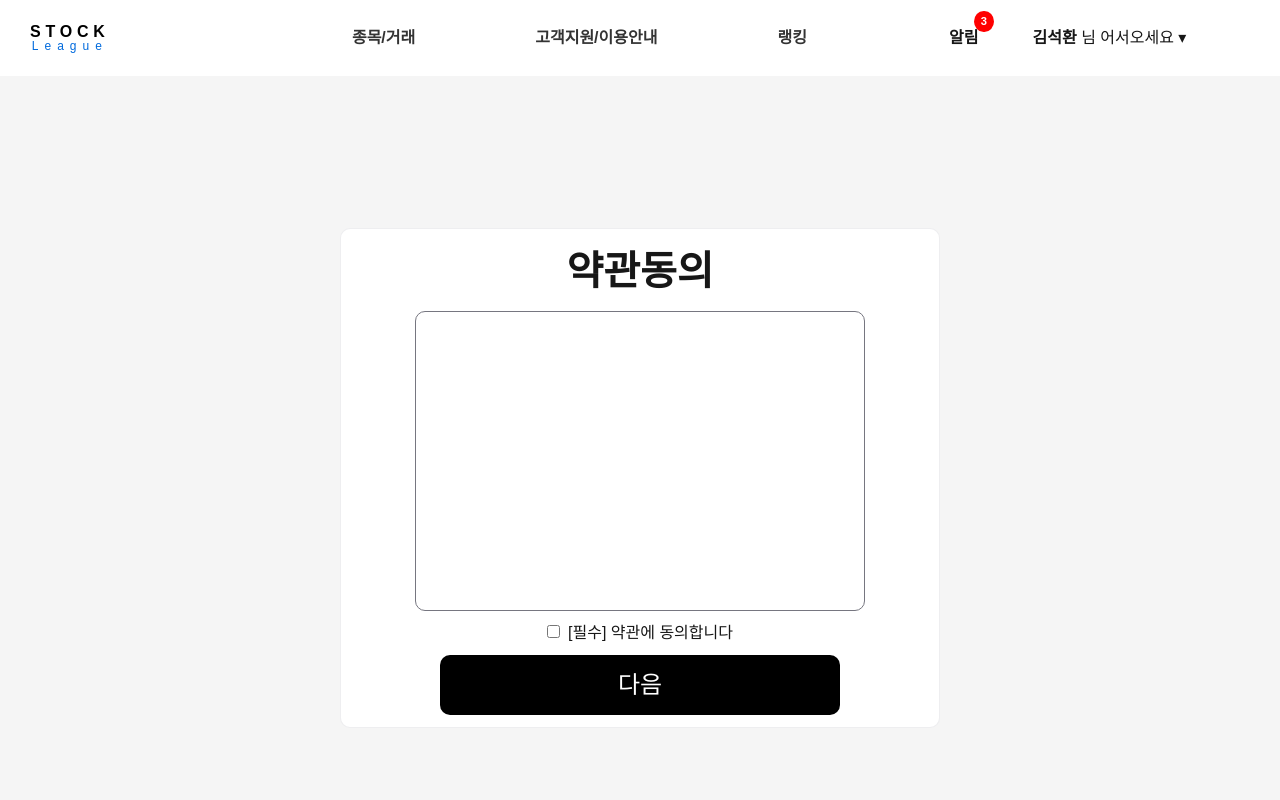
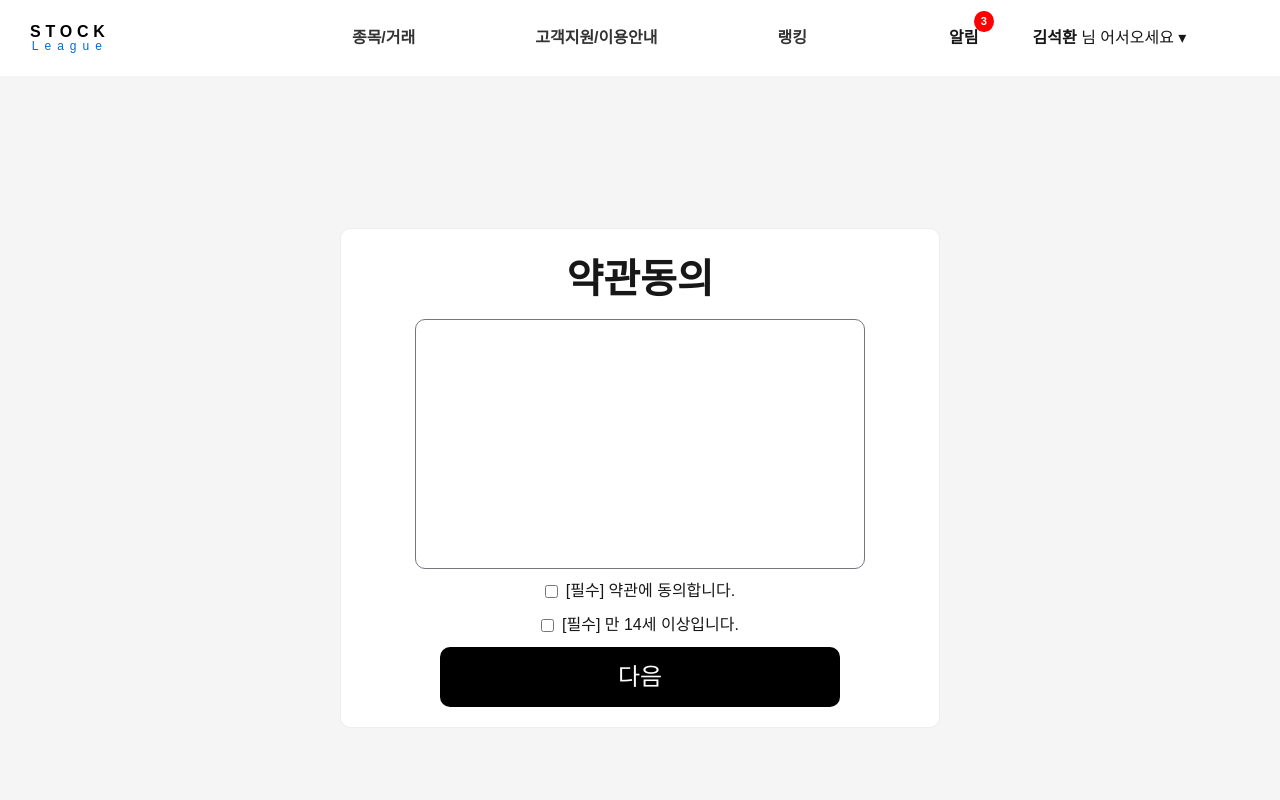
Before and after one commit to kimchanyoo/StockLeague, a Next.js app: page /auth/terms in a window 1280 px wide. Shown: the top 800 px of the page. Built offline with nearby package versions, Linux system fonts and the light colour scheme; some icons are missing.

Commit message:
fix: login-page components 구조 수정 및 약관동의 수정

```diff
--- a/src/app/auth/terms/page.tsx
+++ b/src/app/auth/terms/page.tsx
@@ -35,7 +35,17 @@ export default function Terms() {
                 onChange={handleCheckboxChange}
                 className="mr-2"
               />
-              <label htmlFor="agree">[필수] 약관에 동의합니다</label>
+              <label htmlFor="agree">[필수] 약관에 동의합니다.</label>
+            </div>
+            <div className="agreeBox">
+              <input
+                type="checkbox"
+                id="agree"
+                checked={isAgreed}
+                onChange={handleCheckboxChange}
+                className="mr-2"
+              />
+              <label htmlFor="agree">[필수] 만 14세 이상입니다.</label>
             </div>
             <NextButton text="다음" onClick={handleNextClick} disabled={!isAgreed}/>
         </div>
--- a/src/app/auth/terms/terms.css
+++ b/src/app/auth/terms/terms.css
@@ -32,7 +32,12 @@
 
 .termsContent {
     width: 450px;
-    height: 300px;
+    height: 250px;
     border: 1px solid #767680;
     border-radius: 10px;
 }
+.agreeBox {
+    display: flex;
+    align-items: center;
+    justify-content: center;
+}
--- a/src/app/components/NextButton.tsx
+++ b/src/app/components/NextButton.tsx
@@ -4,20 +4,22 @@ import React from "react";
 import styles from "@/app/styles/components/NextButton.module.css";
 
 interface NextButtonProps {
-  text: string;  // 버튼에 표시될 텍스트
-  onClick?: () => void;  // 클릭 이벤트 핸들러 (필수 아님)
-  className?: string;  // 추가 스타일 (선택)
-  disabled?: boolean; // 비활성화 여부 추가
+  text: string; // 버튼에 표시될 텍스트
+  onClick?: () => void; // 클릭 이벤트 핸들러 (선택)
+  className?: string; // 추가 스타일 (선택)
+  disabled?: boolean; // 비활성화 여부 (선택)
 }
 
-export default function NextButton({ text, onClick, className, disabled=false }: NextButtonProps) {
+const NextButton: React.FC<NextButtonProps> = ({ text, onClick, className, disabled = false }) => {
   return (
     <button
-    className={`${styles.button} ${className || ""}`}
-    onClick={onClick}
-    disabled={disabled}
+      className={`${styles.button} ${className || ""}`}
+      onClick={onClick}
+      disabled={disabled}
     >
       {text}
     </button>
   );
-}
+};
+
+export default NextButton;
```
